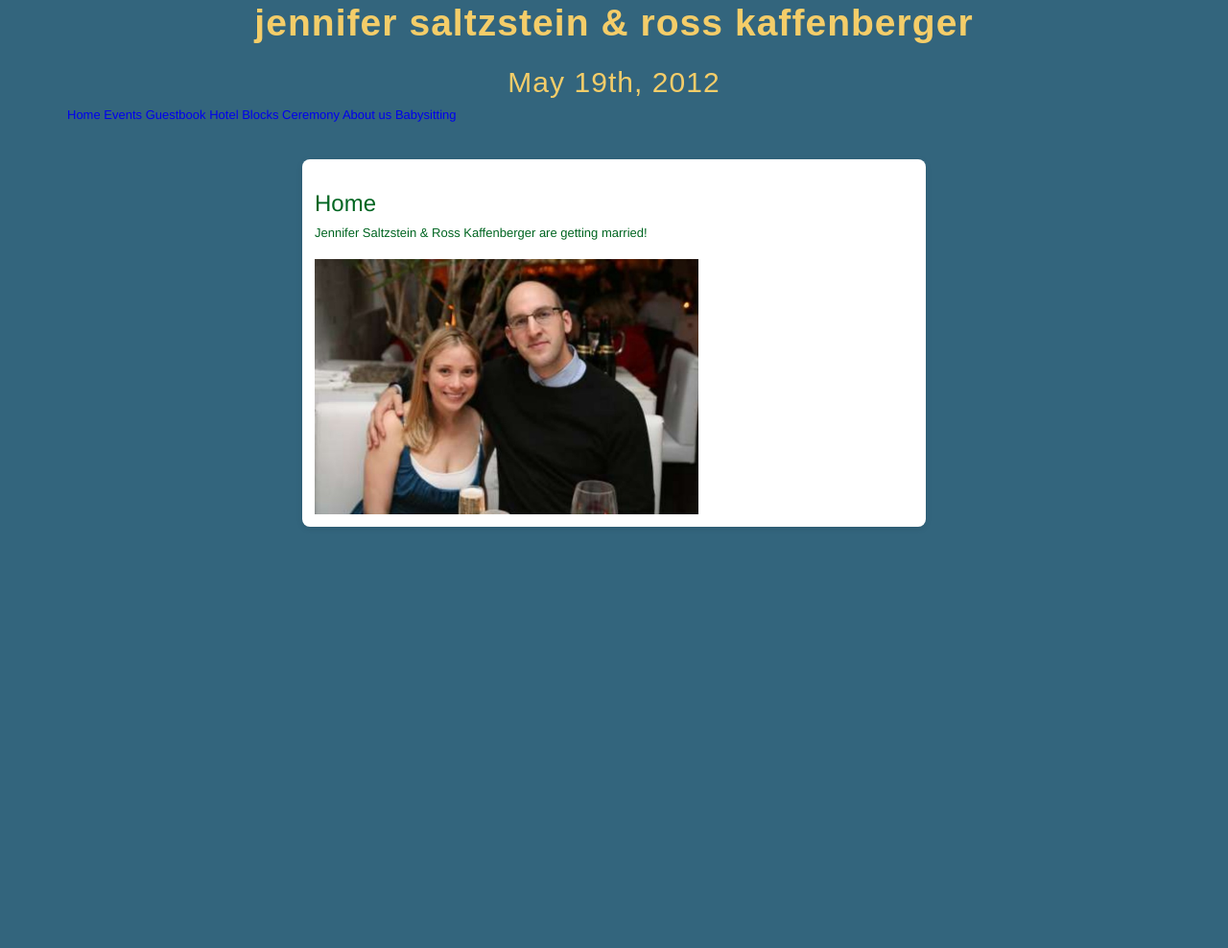
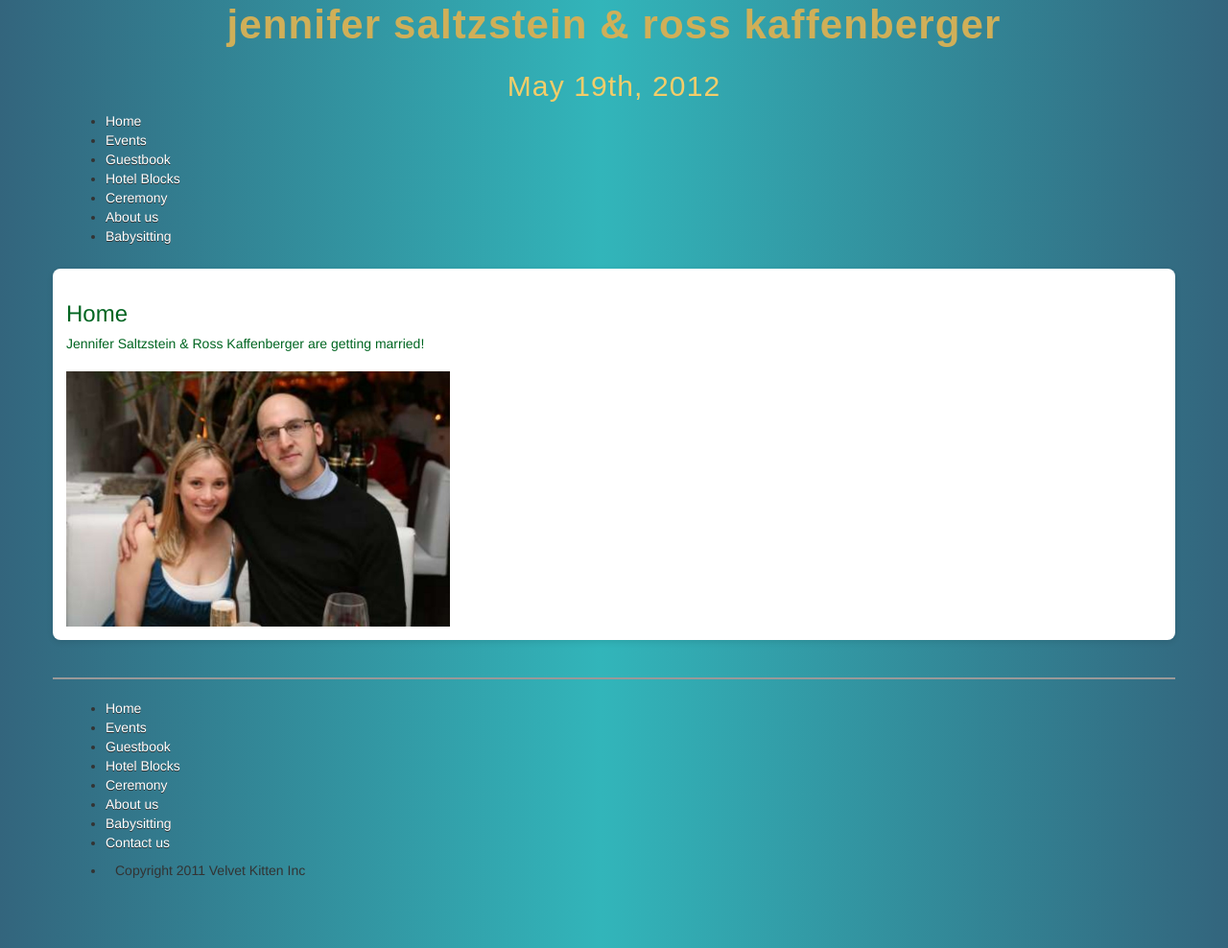
Before and after one commit to velvetkitten/velvetkitten.github.com, a Jekyll site: the page built from index.html, in a window 1280 px wide. Shown: the whole page at 96% size. Built offline with Jekyll 4.4.1, drawn with Linux system fonts in a browser that asks for light colours; nearby versions of some CDN libraries; some web fonts are replaced; library files that are not in the unit come from our copies; comment, search, counter and statistics services are not loaded; before the commit the page ends 900 px from its top, so only the background shows below that.

Commit message:
Style background, navigation and footer

```diff
--- /dev/null
+++ b/_includes/footer_nav.html
@@ -0,0 +1,11 @@
+<nav id="nav">
+  <div class="topbar">
+    <div class="container">
+      <ul>
+        {% include links.html %}
+        <li><a href="mailto:rosskaff+wedding@gmail.com">Contact us</a></li>
+        <li><span class="item">Copyright 2011 Velvet Kitten Inc</span></li>
+      </ul>
+    </div>
+  </div>
+</nav>
--- /dev/null
+++ b/_includes/header_nav.html
@@ -0,0 +1,9 @@
+<nav id="nav">
+  <div class="topbar">
+    <div class="container">
+      <ul>
+        {% include links.html %}
+      </ul>
+    </div>
+  </div>
+</nav>
--- /dev/null
+++ b/_includes/links.html
@@ -0,0 +1,7 @@
+<li><a href='/'>Home</a></li>
+<li><a href='/events.html'>Events</a></li>
+<li><a href='/guestbook.html'>Guestbook</a></li>
+<li><a href='/hotelblocks.html'>Hotel Blocks</a></li>
+<li><a href='/Ceremony.html'>Ceremony</a></li>
+<li><a href='/about.html'>About us</a></li>
+<li><a href='/Babysitting.html'>Babysitting</a></li>
--- a/_layouts/default.html
+++ b/_layouts/default.html
@@ -12,10 +12,8 @@
     <![endif]-->
 
     <link href='http://fonts.googleapis.com/css?family=Fresca' rel='stylesheet' type='text/css'>
-		<link rel="stylesheet" href="/css/bootstrap.min.css">
-		<link rel="stylesheet" href="/css/pre-styles.css">
+    <link rel="stylesheet" href="/css/bootstrap.min.css">
 		<link rel="stylesheet" href="/css/styles.css">
-		<link rel="stylesheet" href="/css/post-styles.css">
 <!-- Le fav and touch icons -->
   </head>
 
@@ -26,18 +24,8 @@
         <h2>May 19th, 2012</h2>
       </div>
     </header>
-    <nav id="nav">
-      <div class="container">
-        <a href='/'>Home</a>
-        <a href='/events.html'>Events</a>
-        <a href='/guestbook.html'>Guestbook</a>
-		<a href='/hotelblocks.html'>Hotel Blocks</a>
-        <a href='/Ceremony.html'>Ceremony</a>
-		<a href='/about.html'>About us</a>
-		<a href='/Babysitting.html'>Babysitting</a>
-      </div>
-    </nav>
-    <div id="main" class="container">
+    {% include header_nav.html %}
+    <div id="main" class="container clearfix">
       <h3>{{ page.title }}</h3>
       <p>{{ page.description }}</p>
       <div class="content">
@@ -45,9 +33,7 @@
       </div>
     </div>
     <footer id="footer">
-      <div class="container">
-        <!-- <a href="http://mixpanel.com/f/partner"><img src="http://mixpanel.com/site_media/images/partner/badge_blue.png" alt="Real Time Web Analytics" /></a> -->
-      </div>
+      {% include footer_nav.html %}
     </footer>
     {% include ga.html %}
     {% include mixpanel.html %}
--- a/css/post-styles.css
+++ /dev/null
@@ -1,64 +0,0 @@
-/* ==|== non-semantic helper classes ========================================
-   Please define your styles before this section.
-   ========================================================================== */
-
-/* For image replacement */
-.ir { display: block; border: 0; text-indent: -999em; overflow: hidden; background-color: transparent; background-repeat: no-repeat; text-align: left; direction: ltr; }
-.ir br { display: none; }
-
-/* Hide from both screenreaders and browsers: h5bp.com/u */
-.hidden { display: none !important; visibility: hidden; }
-
-/* Hide only visually, but have it available for screenreaders: h5bp.com/v */
-.visuallyhidden { border: 0; clip: rect(0 0 0 0); height: 1px; margin: -1px; overflow: hidden; padding: 0; position: absolute; width: 1px; }
-
-/* Extends the .visuallyhidden class to allow the element to be focusable when navigated to via the keyboard: h5bp.com/p */
-.visuallyhidden.focusable:active, .visuallyhidden.focusable:focus { clip: auto; height: auto; margin: 0; overflow: visible; position: static; width: auto; }
-
-/* Hide visually and from screenreaders, but maintain layout */
-.invisible { visibility: hidden; }
-
-/* Contain floats: h5bp.com/q */
-.clearfix:before, .clearfix:after { content: ""; display: table; }
-.clearfix:after { clear: both; }
-.clearfix { zoom: 1; }
-
-
-
-/* ==|== media queries ======================================================
-   PLACEHOLDER Media Queries for Responsive Design.
-   These override the primary ('mobile first') styles
-   Modify as content requires.
-   ========================================================================== */
-
-@media only screen and (min-width: 480px) {
-  /* Style adjustments for viewports 480px and over go here */
-
-}
-
-@media only screen and (min-width: 768px) {
-  /* Style adjustments for viewports 768px and over go here */
-
-}
-
-
-
-/* ==|== print styles =======================================================
-   Print styles.
-   Inlined to avoid required HTTP connection: h5bp.com/r
-   ========================================================================== */
-
-@media print {
-  * { background: transparent !important; color: black !important; text-shadow: none !important; filter:none !important; -ms-filter: none !important; } /* Black prints faster: h5bp.com/s */
-  a, a:visited { text-decoration: underline; }
-  a[href]:after { content: " (" attr(href) ")"; }
-  abbr[title]:after { content: " (" attr(title) ")"; }
-  .ir a:after, a[href^="javascript:"]:after, a[href^="#"]:after { content: ""; }  /* Don't show links for images, or javascript/internal links */
-  pre, blockquote { border: 1px solid #999; page-break-inside: avoid; }
-  thead { display: table-header-group; } /* h5bp.com/t */
-  tr, img { page-break-inside: avoid; }
-  img { max-width: 100% !important; }
-  @page { margin: 0.5cm; }
-  p, h2, h3 { orphans: 3; widows: 3; }
-  h2, h3 { page-break-after: avoid; }
-}
--- a/css/pre-styles.css
+++ /dev/null
@@ -1,207 +0,0 @@
-/*
- * HTML5 ✰ Boilerplate
- *
- * What follows is the result of much research on cross-browser styling.
- * Credit left inline and big thanks to Nicolas Gallagher, Jonathan Neal,
- * Kroc Camen, and the H5BP dev community and team.
- *
- * Detailed information about this CSS: h5bp.com/css
- *
- * ==|== normalize ==========================================================
- */
-
-
-/* =============================================================================
-   HTML5 display definitions
-   ========================================================================== */
-
-article, aside, details, figcaption, figure, footer, header, hgroup, nav, section { display: block; }
-audio, canvas, video { display: inline-block; *display: inline; *zoom: 1; }
-audio:not([controls]) { display: none; }
-[hidden] { display: none; }
-
-/* =============================================================================
-   Base
-   ========================================================================== */
-
-/*
- * 1. Correct text resizing oddly in IE6/7 when body font-size is set using em units
- * 2. Force vertical scrollbar in non-IE
- * 3. Prevent iOS text size adjust on device orientation change, without disabling user zoom: h5bp.com/g
- */
-
-html { font-size: 100%; overflow-y: scroll; -webkit-text-size-adjust: 100%; -ms-text-size-adjust: 100%; }
-
-body { margin: 0; font-size: 13px; line-height: 1.231; }
-
-body, button, input, select, textarea { font-family: sans-serif; color: #222; }
-
-/*
- * Remove text-shadow in selection highlight: h5bp.com/i
- * These selection declarations have to be separate
- * Also: hot pink! (or customize the background color to match your design)
- */
-
-::-moz-selection { background: #fe57a1; color: #fff; text-shadow: none; }
-::selection { background: #fe57a1; color: #fff; text-shadow: none; }
-
-
-/* =============================================================================
-   Links
-   ========================================================================== */
-
-a { color: #00e; }
-a:visited { color: #551a8b; }
-a:hover { color: #06e; }
-a:focus { outline: thin dotted; }
-
-/* Improve readability when focused and hovered in all browsers: h5bp.com/h */
-a:hover, a:active { outline: 0; }
-
-
-/* =============================================================================
-   Typography
-   ========================================================================== */
-
-abbr[title] { border-bottom: 1px dotted; }
-
-b, strong { font-weight: bold; }
-
-blockquote { margin: 1em 40px; }
-
-dfn { font-style: italic; }
-
-hr { display: block; height: 1px; border: 0; border-top: 1px solid #ccc; margin: 1em 0; padding: 0; }
-
-ins { background: #ff9; color: #000; text-decoration: none; }
-
-mark { background: #ff0; color: #000; font-style: italic; font-weight: bold; }
-
-/* Redeclare monospace font family: h5bp.com/j */
-pre, code, kbd, samp { font-family: monospace, monospace; _font-family: 'courier new', monospace; font-size: 1em; }
-
-/* Improve readability of pre-formatted text in all browsers */
-pre { white-space: pre; white-space: pre-wrap; word-wrap: break-word; }
-
-q { quotes: none; }
-q:before, q:after { content: ""; content: none; }
-
-small { font-size: 85%; }
-
-/* Position subscript and superscript content without affecting line-height: h5bp.com/k */
-sub, sup { font-size: 75%; line-height: 0; position: relative; vertical-align: baseline; }
-sup { top: -0.5em; }
-sub { bottom: -0.25em; }
-
-
-/* =============================================================================
-   Lists
-   ========================================================================== */
-
-ul, ol { margin: 1em 0; padding: 0 0 0 40px; }
-dd { margin: 0 0 0 40px; }
-nav ul, nav ol { list-style: none; list-style-image: none; margin: 0; padding: 0; }
-
-
-/* =============================================================================
-   Embedded content
-   ========================================================================== */
-
-/*
- * 1. Improve image quality when scaled in IE7: h5bp.com/d
- * 2. Remove the gap between images and borders on image containers: h5bp.com/e
- */
-
-img { border: 0; -ms-interpolation-mode: bicubic; vertical-align: middle; }
-
-/*
- * Correct overflow not hidden in IE9
- */
-
-svg:not(:root) { overflow: hidden; }
-
-
-/* =============================================================================
-   Figures
-   ========================================================================== */
-
-figure { margin: 0; }
-
-
-/* =============================================================================
-   Forms
-   ========================================================================== */
-
-form { margin: 0; }
-fieldset { border: 0; margin: 0; padding: 0; }
-
-/* Indicate that 'label' will shift focus to the associated form element */
-label { cursor: pointer; }
-
-/*
- * 1. Correct color not inheriting in IE6/7/8/9
- * 2. Correct alignment displayed oddly in IE6/7
- */
-
-legend { border: 0; *margin-left: -7px; padding: 0; }
-
-/*
- * 1. Correct font-size not inheriting in all browsers
- * 2. Remove margins in FF3/4 S5 Chrome
- * 3. Define consistent vertical alignment display in all browsers
- */
-
-button, input, select, textarea { font-size: 100%; margin: 0; vertical-align: baseline; *vertical-align: middle; }
-
-/*
- * 1. Define line-height as normal to match FF3/4 (set using !important in the UA stylesheet)
- * 2. Correct inner spacing displayed oddly in IE6/7
- */
-
-button, input { line-height: normal; *overflow: visible; }
-
-/*
- * Reintroduce inner spacing in 'table' to avoid overlap and whitespace issues in IE6/7
- */
-
-table button, table input { *overflow: auto; }
-
-/*
- * 1. Display hand cursor for clickable form elements
- * 2. Allow styling of clickable form elements in iOS
- */
-
-button, input[type="button"], input[type="reset"], input[type="submit"] { cursor: pointer; -webkit-appearance: button; }
-
-/*
- * Consistent box sizing and appearance
- */
-
-input[type="checkbox"], input[type="radio"] { box-sizing: border-box; }
-input[type="search"] { -webkit-appearance: textfield; -moz-box-sizing: content-box; -webkit-box-sizing: content-box; box-sizing: content-box; }
-input[type="search"]::-webkit-search-decoration { -webkit-appearance: none; }
-
-/*
- * Remove inner padding and border in FF3/4: h5bp.com/l
- */
-
-button::-moz-focus-inner, input::-moz-focus-inner { border: 0; padding: 0; }
-
-/*
- * 1. Remove default vertical scrollbar in IE6/7/8/9
- * 2. Allow only vertical resizing
- */
-
-textarea { overflow: auto; vertical-align: top; resize: vertical; }
-
-/* Colors for form validity */
-input:valid, textarea:valid {  }
-input:invalid, textarea:invalid { background-color: #f0dddd; }
-
-
-/* =============================================================================
-   Tables
-   ========================================================================== */
-
-table { border-collapse: collapse; border-spacing: 0; }
-td { vertical-align: top; }
--- a/css/styles.css
+++ b/css/styles.css
@@ -5,10 +5,17 @@ html, body {
 }
 
 body {
-    color: #3012424;
-    background-color:#33657d;
-    font-family: Helvetica,Tahoma,Geneva,sans-serif;
-/*    background: transparent url(/img/background.png) repeat;*/
+  background: #33657d; /* Old browsers */
+  background: -moz-linear-gradient(left,  #33657d 0%, #32b5ba 49%, #33657d 100%); /* FF3.6+ */
+  background: -webkit-gradient(linear, left top, right top, color-stop(0%,#33657d), color-stop(49%,#32b5ba), color-stop(100%,#33657d)); /* Chrome,Safari4+ */
+  background: -webkit-linear-gradient(left,  #33657d 0%,#32b5ba 49%,#33657d 100%); /* Chrome10+,Safari5.1+ */
+  background: -o-linear-gradient(left,  #33657d 0%,#32b5ba 49%,#33657d 100%); /* Opera 11.10+ */
+  background: -ms-linear-gradient(left,  #33657d 0%,#32b5ba 49%,#33657d 100%); /* IE10+ */
+  background: linear-gradient(left,  #33657d 0%,#32b5ba 49%,#33657d 100%); /* W3C */
+  filter: progid:DXImageTransform.Microsoft.gradient( startColorstr='#33657d', endColorstr='#33657d',GradientType=1 ); /* IE6-9 */
+
+  font-family: Helvetica,Tahoma,Geneva,sans-serif;
+  /*    background: transparent url(/img/background.png) repeat;*/
 }
 p {
   line-height: 1.2em;
@@ -69,18 +76,19 @@ img { text-align:center;}
   background: linear-gradient(#90BE0A,#7BA209);
 }
 
+.topbar {
+  position:static;
+}
+
+.topbar a {
+  color: white;
+  text-shadow: 0 1px #333;
+}
+
 #main {
     color: #006521;
-    top: 25px;
-    min-width: 200px;
-    min-height: 150px;
-    margin-left: -478px;
-    bottom: 18px;
     padding: 1em;
     margin: 1em auto;
-    overflow: hidden;
-    position: relative;
-    width: 650px;
     background-color:#F9F8F3;
     -moz-border-radius: 8px;
     -webkit-border-radius: 8px;
@@ -106,16 +114,31 @@ header h1 {
   font-weight:bold;
   line-height:1.25em;
   text-transform:lowercase;
-  color:#f4cd69;
-
-
+  color:#D0AF58;
 }
 header h1 { color:##f4cd69; }
 header h2 { color:#f4cd69; }
 
+header img {
+  vertical-align: middle;
+}
 
-header img {
-    vertical-align: middle;
+.topbar .item {
+  display: block;
+  float: none;
+  padding: 10px 10px 11px;
+  line-height: 19px;
+  text-decoration: none;
+}
+footer {
+  margin-top:10px;
+  border: none;
+  padding:25px 0 50px;
+}
+
+footer .container {
+  padding-top:20px;
+  border-top: 2px solid #999;
 }
 #browser-warning {
   background-color: #FFDAD9;
```
Also changed, not shown: 8 other files.
